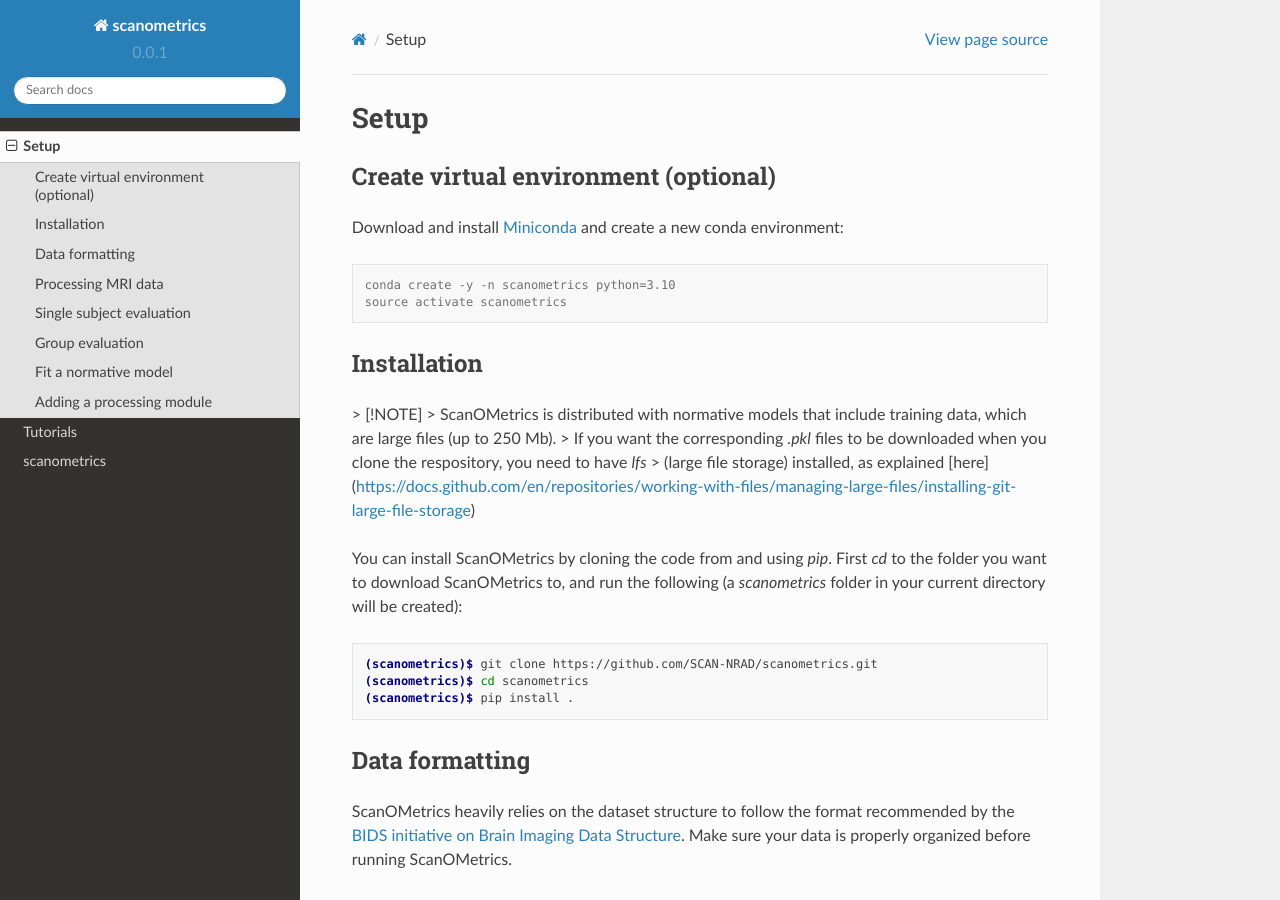
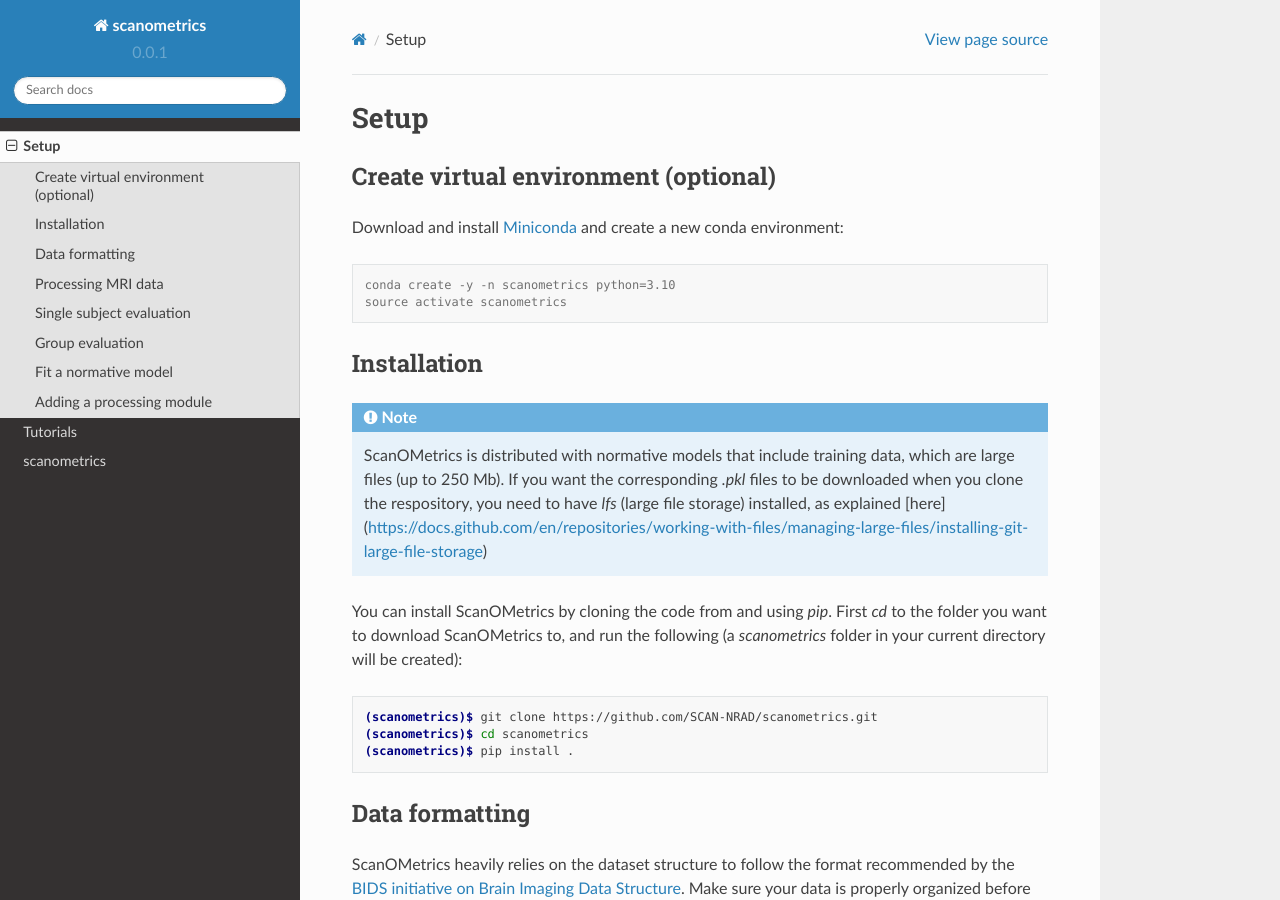
Before and after one commit to SCAN-NRAD/ScanOMetrics, a Sphinx documentation site: the page built from docs/source/setup.rst, in a window 1280 px wide and 900 px high. Built offline with Sphinx 7.4.7 and the Read the Docs theme 2.0.0, drawn with Linux system fonts in a browser that asks for light colours; some of the changed lines change nothing that is shown.

Commit message:
Adapted syntax to ReadTheDocs

```diff
--- a/docs/source/setup.rst
+++ b/docs/source/setup.rst
@@ -16,10 +16,11 @@
 Installation
 ------------
 
-> [!NOTE]
-> ScanOMetrics is distributed with normative models that include training data, which are large files (up to 250 Mb).
-> If you want the corresponding `.pkl` files to be downloaded when you clone the respository, you need to have `lfs`
-> (large file storage) installed, as explained [here](https://docs.github.com/en/repositories/working-with-files/managing-large-files/installing-git-large-file-storage)
+.. note::
+
+   ScanOMetrics is distributed with normative models that include training data, which are large files (up to 250 Mb).
+   If you want the corresponding `.pkl` files to be downloaded when you clone the respository, you need to have `lfs`
+   (large file storage) installed, as explained [here](https://docs.github.com/en/repositories/working-with-files/managing-large-files/installing-git-large-file-storage)
 
 You can install ScanOMetrics by cloning the code from and using `pip`. First `cd` to the
 folder you want to download ScanOMetrics to, and run the following (a `scanometrics` folder
```
